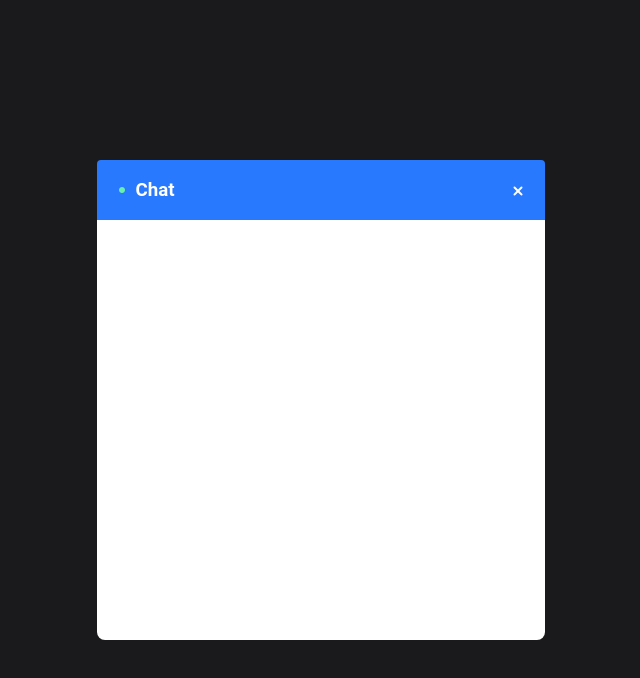
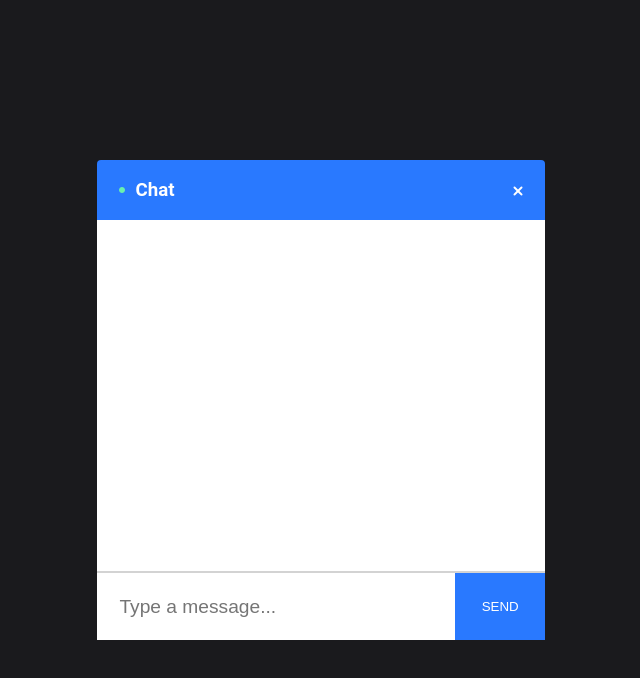
Before and after one commit to elkhoudiry/chat-app-dev, a React (Create React App) app in the folder packages/client/: page /chat in a window 1280 px wide. Shown: the top 678 px of the page, without its empty margins (319-959 px from the left). Built offline with nearby package versions, Linux system fonts and the light colour scheme; no server answers.

Commit message:
feat: add basic input bar to client chat screen

```diff
--- a/packages/client/src/components/chat/chat.tsx
+++ b/packages/client/src/components/chat/chat.tsx
@@ -7,7 +7,7 @@
 
 import "./chat.css"
 
-import { Infobar } from '../index'
+import { Infobar, Input } from '../index'
 
 dotenv.config()
 
@@ -56,7 +56,6 @@
         if (!socket) return
 
         socket.on("chat-message", (message: ChatMessage) => {
-            console.log(message)
             setMessages([...messages, message])
         })
     }, [messages])
@@ -65,7 +64,6 @@
         event.preventDefault()
         if (message) {
             socket.emit("send-chat-message", message, () => {
-                console.log("all messages:", messages)
                 setMessages([...messages, { sender: clientName, message: message }])
                 setMessage("")
             })
@@ -84,7 +82,7 @@
         <div className="outerContainer">
             <div className="container">
                 <Infobar />
-                {/* <input value={message} onChange={(event) => setMessage(event.target.value)} onKeyPress={event => event.key === 'Enter' ? sendMessage(event) : null} /> */}
+                <Input message={message} setMessage={setMessage} sendMessage={sendMessage} />
             </div>
         </div>
     )
--- a/packages/client/src/components/index.ts
+++ b/packages/client/src/components/index.ts
@@ -2,3 +2,4 @@
 export { default as Chat } from "./chat/chat";
 export { default as NotFound } from "./not-found/not-found";
 export { default as Infobar } from "./infobar/infobar";
+export { default as Input } from "./input/input";
--- /dev/null
+++ b/packages/client/src/components/input/input.css
@@ -0,0 +1,29 @@
+.form {
+  display: flex;
+  border-top: 2px solid #d3d3d3;
+}
+
+.input {
+  border: none;
+  border-radius: 0;
+  padding: 5%;
+  width: 80%;
+  font-size: 1.2em;
+}
+
+input:focus,
+textarea:focus,
+select:focus {
+  outline: none;
+}
+
+.sendButton {
+  color: #fff !important;
+  text-transform: uppercase;
+  text-decoration: none;
+  background: #2979ff;
+  padding: 20px;
+  display: inline-block;
+  border: none;
+  width: 20%;
+}
--- /dev/null
+++ b/packages/client/src/components/input/input.tsx
@@ -0,0 +1,19 @@
+import React from 'react';
+
+import './input.css';
+
+const Input = ({ message, setMessage, sendMessage }: { message: string, setMessage: Function, sendMessage: Function }) => (
+    <form className="form">
+        <input
+            className="input"
+            type="text"
+            placeholder="Type a message..."
+            value={message}
+            onChange={({ target: { value } }) => setMessage(value)}
+            onKeyPress={event => event.key === 'Enter' ? sendMessage(event) : null}
+        />
+        <button className="sendButton" onClick={e => sendMessage(e)}>Send</button>
+    </form>
+)
+
+export default Input;
```
